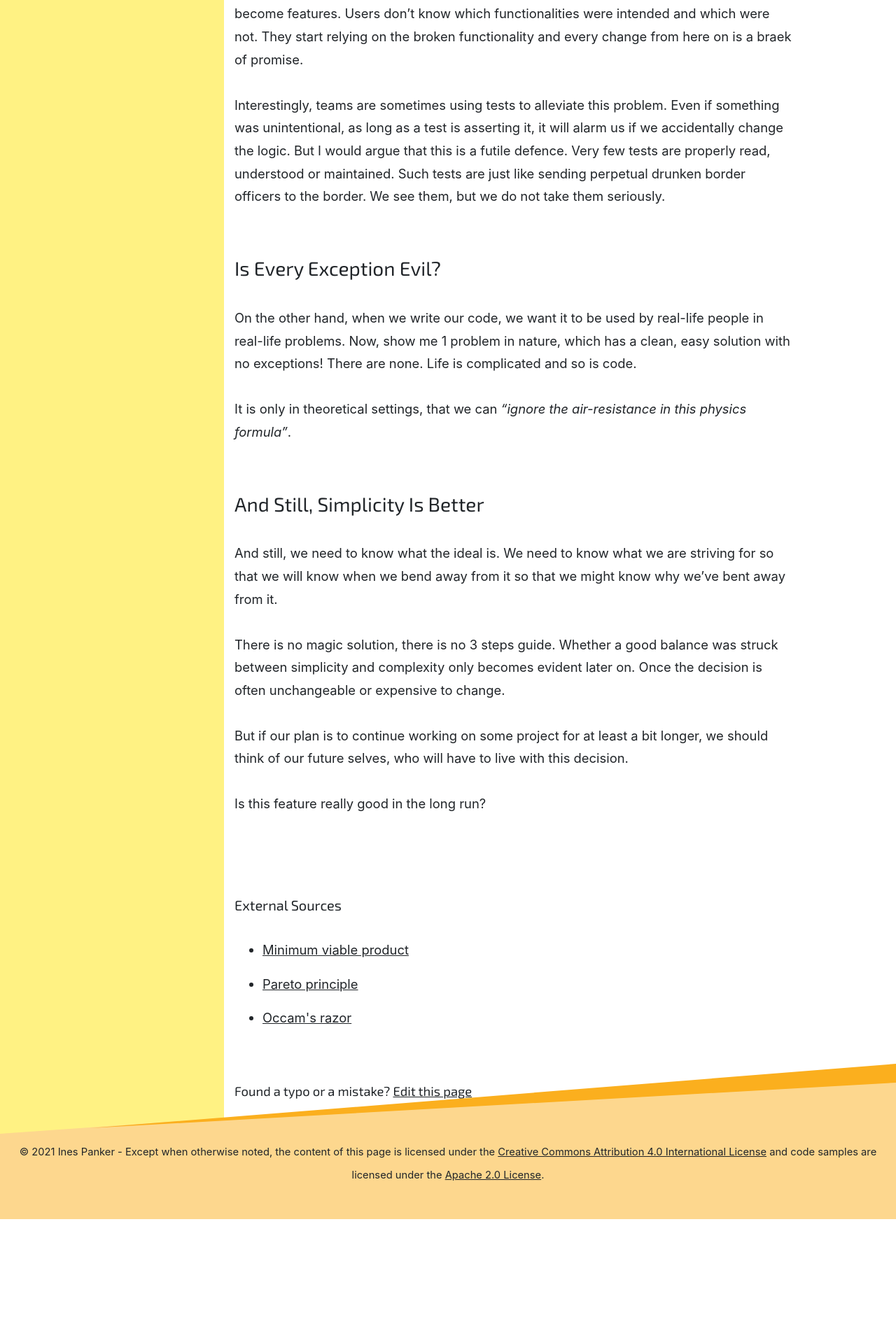
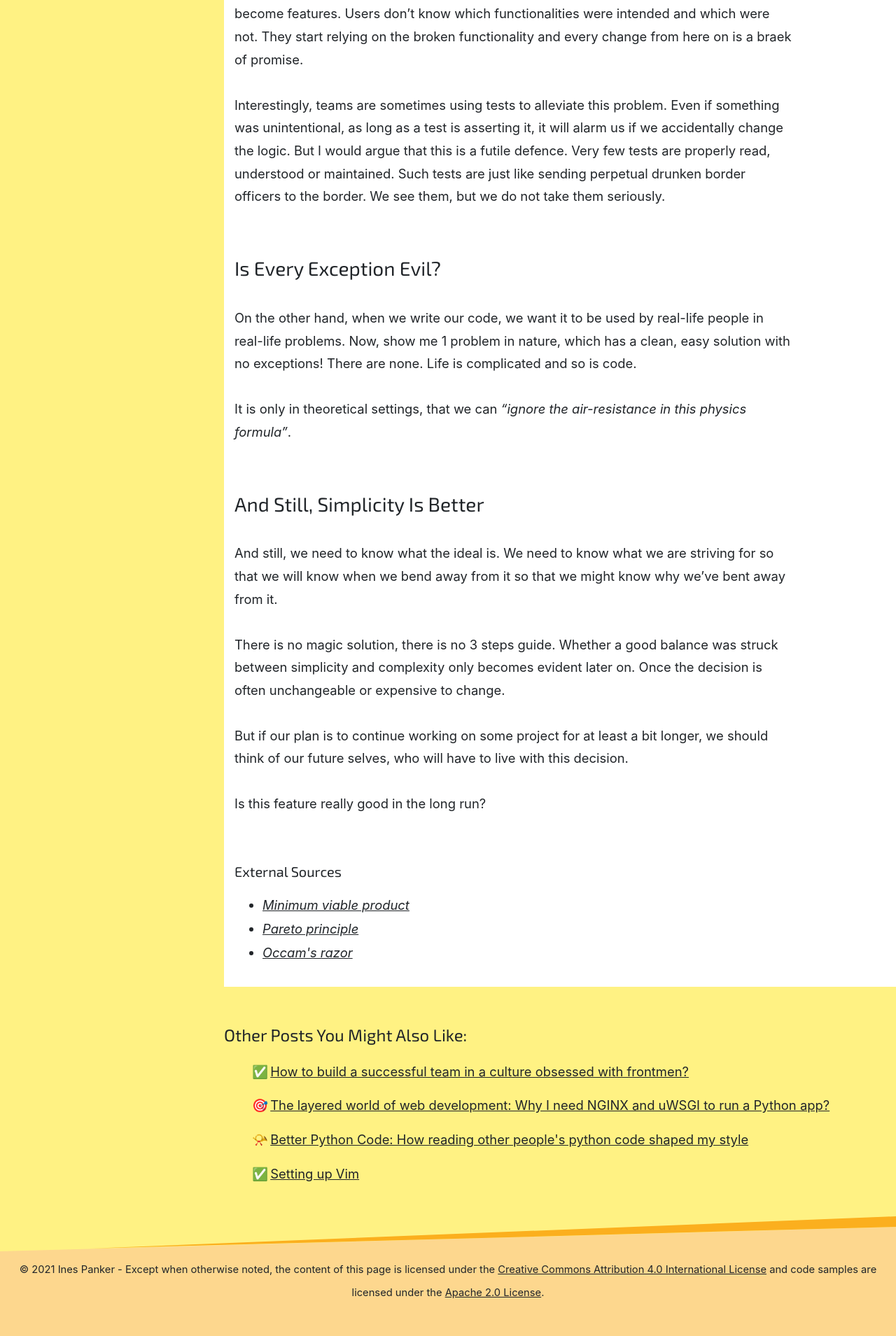
Before and after one commit to inesp/inesp.github.io, a Jekyll site: the page built from _posts/2019-12-22-simplicity-over-complexity.md, in a window 1280 px wide. Shown: the part 3596-5505 px from the top of the page at 70% size. Built offline with Jekyll 4.4.1, drawn with Linux system fonts in a browser that asks for light colours; some web fonts are replaced; before the commit the page ends 5338 px from its top, so only the background shows below that.

Commit message:
Add 'other posts' section

```diff
--- a/_includes/biblio.html
+++ b/_includes/biblio.html
@@ -1,10 +1,10 @@
 {%- if page.biblio -%}
-  <h5 class="external_links pt-5">External sources</h5>
+  <h5 class="external_links">External sources</h5>
 
-  <ul class="">
+  <ul class="external_links">
     {%- for source in page.biblio -%}
       <li><a href="{{ source.link }}"
-             target="_blank">{{ source.title }}</a></li>
+             target="_blank"><i>{{ source.title }}</i></a></li>
     {%- endfor -%}
   </ul>
 {%- endif -%}
--- /dev/null
+++ b/_includes/other_posts.html
@@ -0,0 +1,27 @@
+
+{% if page.next or page.previous %}
+  <div class="other-posts separator-space">
+    <h4>Other posts you might also like: </h4>
+
+    <ul>
+
+      {% if page.next %}
+        <li><a href="{{ page.next.url }}">{{ page.next.title }}</a></li>
+
+        {% if page.next.next %}
+          <li><a href="{{ page.next.next.url }}">{{ page.next.next.title }}</a></li>
+        {% endif %}
+
+      {% endif %}
+
+    {% if page.previous %}
+      <li><a href="{{ page.previous.url }}">{{ page.previous.title }}</a></li>
+
+      {% if page.previous.previous %}
+        <li><a href="{{ page.previous.previous.url }}">{{ page.previous.previous.title }}</a></li>
+      {% endif %}
+
+    {% endif %}
+    </ul>
+  </div>
+{% endif %}
--- a/_layouts/default.html
+++ b/_layouts/default.html
@@ -16,14 +16,17 @@
           {%- include sidebar.html -%}
         </aside>
 
-        <div class="col-md-12 col-lg-9 main-padding separator-space">
+        <div class="col-md-12 col-lg-9 main-padding">
       		{{ content }}
+
+          {%- include other_posts.html -%}
+
         </div>
 
         <div class="separator">
           <svg class="separator__svg" width="100%" height="100" viewBox="0 0 100 100" preserveAspectRatio="none" fill="#fdd78e" version="1.1" xmlns="http://www.w3.org/2000/svg">
-            <path d="M 100 100 V 10 L 0 100"/>
-            <path d="M 10 92 L 100 0 V 27 Z" fill="#fbaf1e" stroke-width="0"/>
+            <path d="M 100 100 V 65 L 0 100"/>
+            <path d="M 10 96 L 100 65 V 50 Z" fill="#fbaf1e" stroke-width="0"/>
           </svg>
 
           <p style="background: #fdd78e;" class="text-center mb-0 pt-2 pb-5 footer">
--- a/_layouts/home.html
+++ b/_layouts/home.html
@@ -3,7 +3,7 @@ layout: default
 ---
 
 
-
+<div class="separator-space">
   {%- for post in site.posts -%}
 
     <div class="title-underscore"><span></span></div>
@@ -21,3 +21,4 @@ layout: default
     </div>
 
   {%- endfor -%}
+</div>
--- a/_layouts/page.html
+++ b/_layouts/page.html
@@ -5,7 +5,7 @@ layout: default
 
 <div class="container">
   <div class="row">
-    <div class="col-xs-12 col-sm-12">
+    <div class="col-xs-12 col-sm-12 separator-space">
 
      <h1 class="">{{ page.title | escape }}</h1>
 
--- a/_layouts/post.html
+++ b/_layouts/post.html
@@ -26,5 +26,3 @@ layout: default
   <a class="u-url" href="{{ page.url | relative_url }}" hidden></a>
 
 </article>
-
-<div><p class="post-edit-link">Found a typo or a mistake? <a target="_blank" href="{{site.github.repository_url}}/blob/master/{{page.path}}">Edit this page</a></p></div>
--- a/assets/bs-override.scss
+++ b/assets/bs-override.scss
@@ -49,6 +49,7 @@ aside {
 
 
 p {
+  line-height: 1.8;
   @media (min-width: 768px)  {
     font-size:1.15rem;
     line-height: 1.778;
@@ -56,6 +57,7 @@ p {
   }
 }
 li {
+  line-height: 1.8;
   @media (min-width: 768px)  {
     font-size:1.15rem;
     line-height: 1.778;
@@ -158,6 +160,41 @@ img {
 
 code { font-size: 85%}
 
+h5.external_links{
+  margin-bottom: 1rem;
+}
+.external_links li{margin-bottom: 0.1rem;}
+
+
+.other-posts{
+  padding-top: 50px;
+  background: #fff283;
+  margin: 0 -15px;
+  padding: 50px 0 15px;
+
+  ul {
+    list-style: none;
+  }
+
+  a{
+    text-decoration: underline;
+  }
+
+  li::before {
+    content: "✅";
+    display: inline-block;
+    margin-right: 0.2rem;
+  }
+
+  li:nth-child(2)::before {
+    content: "🎯";
+  }
+
+  li:nth-child(3)::before {
+    content: "📯";
+  }
+
+}
 
 
 .box{
@@ -243,10 +280,6 @@ blockquote {
   margin: 0 5px 0 0;
 }
 
-.external_links{
-  margin-top: 3.5rem;
-}
-
 .post-edit-link{
   padding-top: 1rem;
   margin-top: 3.5rem;
@@ -265,7 +298,12 @@ blockquote {
 /**
  * Separator
  */
- .separator-space{padding-bottom: 150px;}
+ .separator-space{
+   padding-bottom: 200px;
+   @media (max-width: 700px)  {
+     padding-bottom: 300px;
+   }
+ }
  .separator {
    bottom: 0px;
    left: 0;
```
